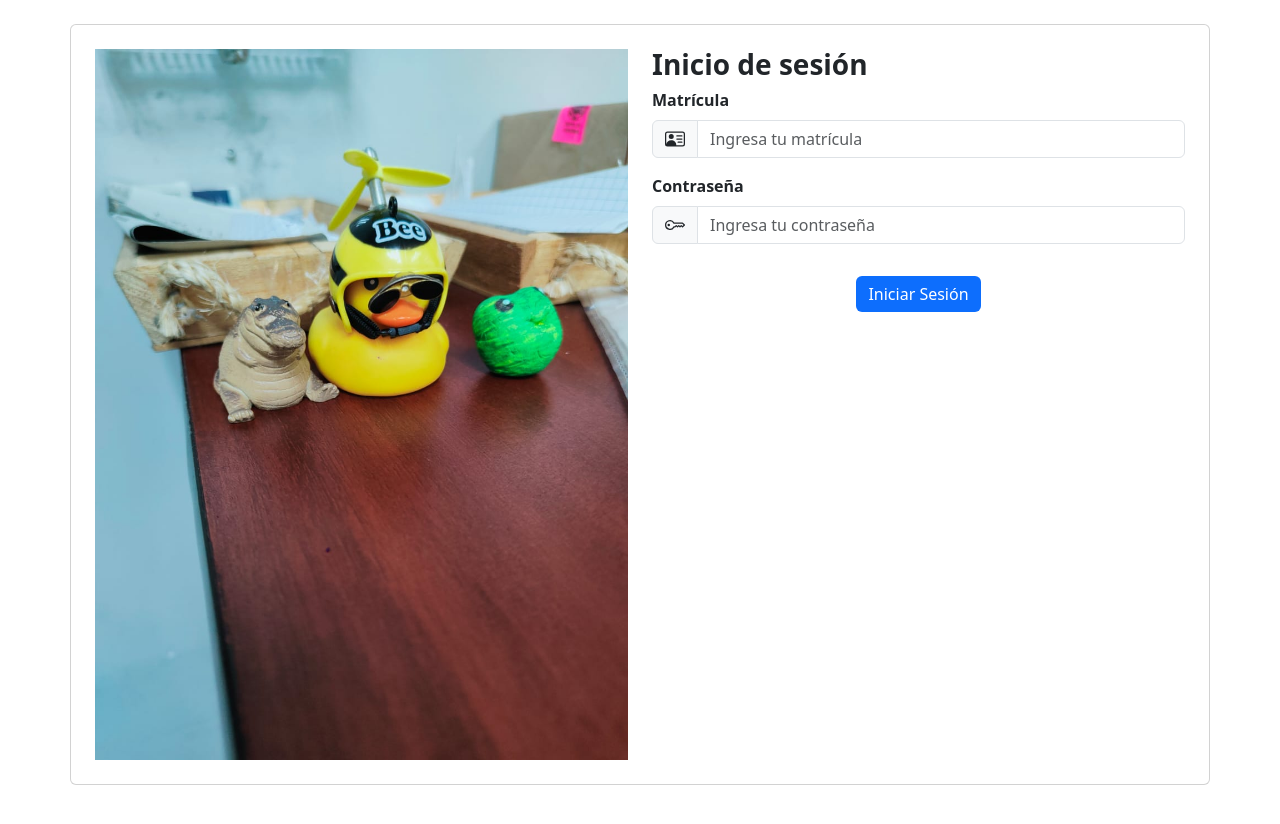
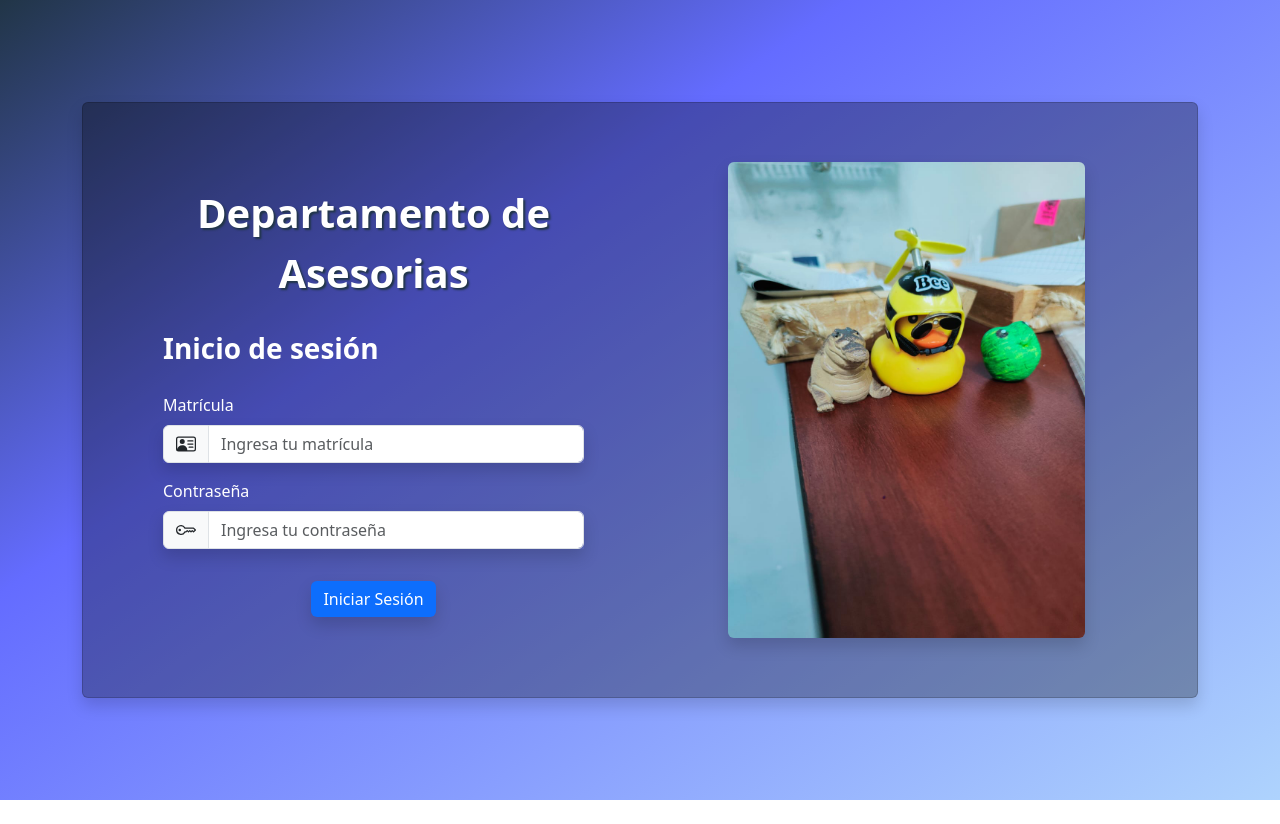
Before and after one commit to maribelhernandezstg/PRH-Programa-Registro-Horas-, a React (Vite) app: page /login in a window 1280 px wide. After the commit the page ends 800 px from the top, so only its background shows below. Built offline with nearby package versions, Linux system fonts and the light colour scheme.

Commit message:
fix/Login redesign

```diff
--- a/src/pages/Login.tsx
+++ /dev/null
@@ -1,52 +0,0 @@
-import { Container, Row, Col, Button, Form, InputGroup } from 'react-bootstrap';
-import { Link } from 'react-router-dom';
-import { BsPersonVcard, BsKey } from 'react-icons/bs'; // Importa los iconos que quieras usar
-import AdvicesDepartmentImage from '../assets/Asesorias1.jpeg';
-
-import '../App.css';
-
-const Login = () => {
-  return (
-    <Container className="d-flex justify-content-center align-items-center mt-4 p-4 card">
-      <Row>
-        <Col md={4} lg={8} xl={6}>
-          <img src={AdvicesDepartmentImage} className="img-fluid" alt="Phone image" />
-        </Col>
-        <Col md={8} lg={4} xl={6}>
-          <Col xs={12} lg={12}>
-            <h1 className="fs-3 fw-bold text-start">Inicio de sesión</h1>
-          </Col>
-          <Form>
-            <Form.Group controlId="formEmail" className="mb-3">
-              <Form.Label className="fw-bold">Matrícula</Form.Label>
-              <InputGroup>
-                <InputGroup.Text>
-                  <BsPersonVcard className="fs-5" />
-                </InputGroup.Text>
-                <Form.Control type="email" placeholder="Ingresa tu matrícula" required />
-              </InputGroup>
-            </Form.Group>
-
-            <Form.Group controlId="formPassword" className="mb-3">
-              <Form.Label className="fw-bold">Contraseña</Form.Label>
-              <InputGroup>
-                <InputGroup.Text>
-                  <BsKey className="fs-5" />
-                </InputGroup.Text>
-                <Form.Control type="password" placeholder="Ingresa tu contraseña" required />
-              </InputGroup>
-            </Form.Group>
-
-            <Link to={'/'} className="d-flex justify-content-center">
-              <Button variant="primary" className="mt-3">
-                Iniciar Sesión
-              </Button>
-            </Link>
-          </Form>
-        </Col>
-      </Row>
-    </Container>
-  );
-};
-
-export default Login;
--- /dev/null
+++ b/src/pages/Login/Login.css
@@ -0,0 +1,29 @@
+.imgContainer{
+    max-width: 70%;
+}
+
+.backgorundPattern{
+    position: fixed;
+    top: 0;
+    left: 0;
+    right: 0;
+    bottom: 0;
+    background: linear-gradient(145deg, rgba(33,53,71,1) 0%, rgba(100,108,255,1) 35%, rgba(174,211,253,1) 100%);
+}
+
+.containerHeight{
+    height: 100vh;
+}
+
+.submitBtn{
+    background-color: #646cff;
+    min-width: 25vh;
+}
+
+.header{
+    text-shadow: 2px 2px 2px #213547;
+}
+
+#transparentRow{
+    background: rgba(0, 0, 0, 0.3);
+}
--- /dev/null
+++ b/src/pages/Login/Login.tsx
@@ -0,0 +1,58 @@
+import { Container, Row, Col, Button, Form, InputGroup } from 'react-bootstrap';
+import { Link } from 'react-router-dom';
+import { BsPersonVcard, BsKey } from 'react-icons/bs'; // Importa los iconos que quieras usar
+import AdvicesDepartmentImage from '../../assets/Asesorias1.jpeg';
+
+import '../../App.css';
+import './Login.css';
+
+const Login = () => {
+  return (
+    <div className='backgorundPattern'>
+      <Container className='d-flex align-items-center containerHeight px-4'>
+      <Row id='transparentRow' className="d-flex flex-row justify-content-center align-items-center p-4 card shadow">
+      <Col md={8} lg={6} xl={6} className='p-5 d-flex mb-auto flex-column'>
+          <Col xs={12} lg={12} className='px-2 pt-2'>
+            <p className='fs-1 fw-bold header mb-4 text-white text-center'>Departamento de Asesorias</p>
+            <p className="fs-3 fw-semibold text-start text-white">Inicio de sesión</p>
+          </Col>
+          <Form className='p-2'>
+            <Form.Group controlId="formEmail" className="mb-3">
+              <Form.Label className="text-white">Matrícula</Form.Label>
+              <InputGroup className='shadow'>
+                <InputGroup.Text>
+                  <BsPersonVcard className="fs-5" />
+                </InputGroup.Text>
+                <Form.Control type="email" placeholder="Ingresa tu matrícula" required />
+              </InputGroup>
+            </Form.Group>
+
+            <Form.Group controlId="formPassword" className="mb-3">
+              <Form.Label className="text-white">Contraseña</Form.Label>
+              <InputGroup className='shadow'>
+                <InputGroup.Text>
+                  <BsKey className="fs-5" />
+                </InputGroup.Text>
+                <Form.Control type="password" placeholder="Ingresa tu contraseña" required />
+              </InputGroup>
+            </Form.Group>
+
+            <Link to={'/'} className="d-flex justify-content-center">
+              <Button id="submitBtn" className="mt-3 text-white shadow">
+                  Iniciar Sesión
+              </Button>
+            </Link>
+          </Form>
+        </Col>
+        <Col xs={10} md={8} lg={6} xl={6} className="d-flex justify-content-center align-items-center">
+          <div className='imgContainer'>
+            <img src={AdvicesDepartmentImage} className="img-fluid rounded shadow" alt="Phone image"/>
+          </div>
+        </Col>
+      </Row>
+    </Container>
+    </div>
+  );
+};
+
+export default Login;
--- a/src/router/AppRouter.tsx
+++ b/src/router/AppRouter.tsx
@@ -5,7 +5,7 @@ import Asesores from '../pages/Advisors';
 import Asesorados from '../pages/Advisees';
 import Asesorias from '../pages/Advices';
 import Reportes from '../pages/Reports';
-import Login from '../pages/Login';
+import Login from '../pages/Login/Login';
 
 const AppRouter = () => (
   <Routes>
```
